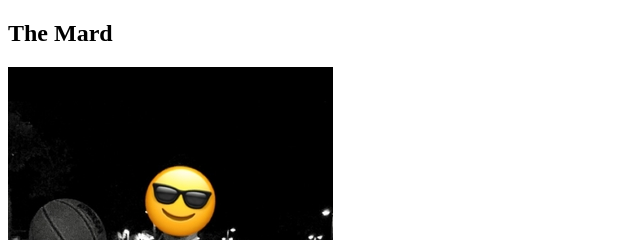
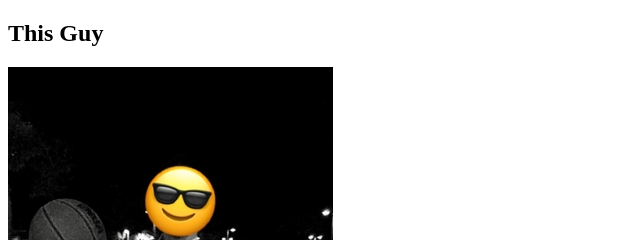
Before and after one commit to Aushalyn/AushasPracticeSite, a plain HTML site: page This-Guy.html in a window 1280 px wide. Shown: the top 240 px of the page, 0-640 px from the left. Drawn offline with Linux system fonts and the light colour scheme.

Commit message:
Update This-Guy.html

```diff
--- a/This-Guy.html
+++ b/This-Guy.html
@@ -5,7 +5,7 @@
     <title>The Mard</title>
   </head>
   <body>
-    <h2>The Mard</h2>
+    <h2>This Guy</h2>
     <img src="Images/TheMard.jpg" alt="">
 
   </body>
```
